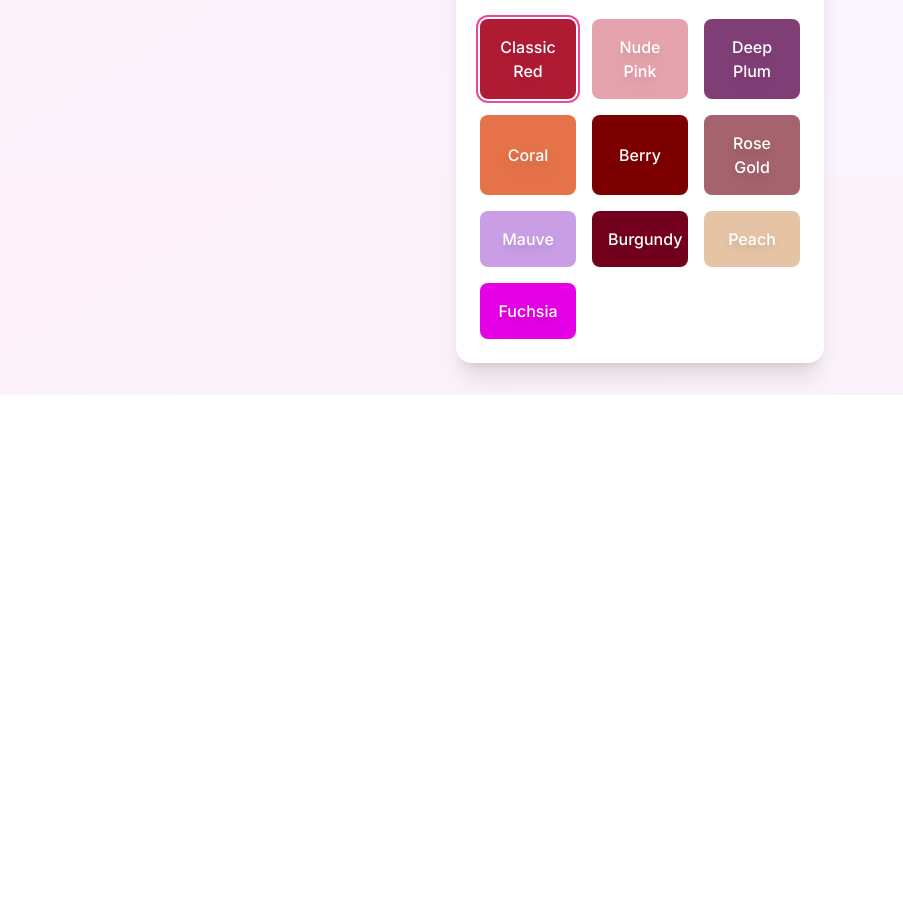
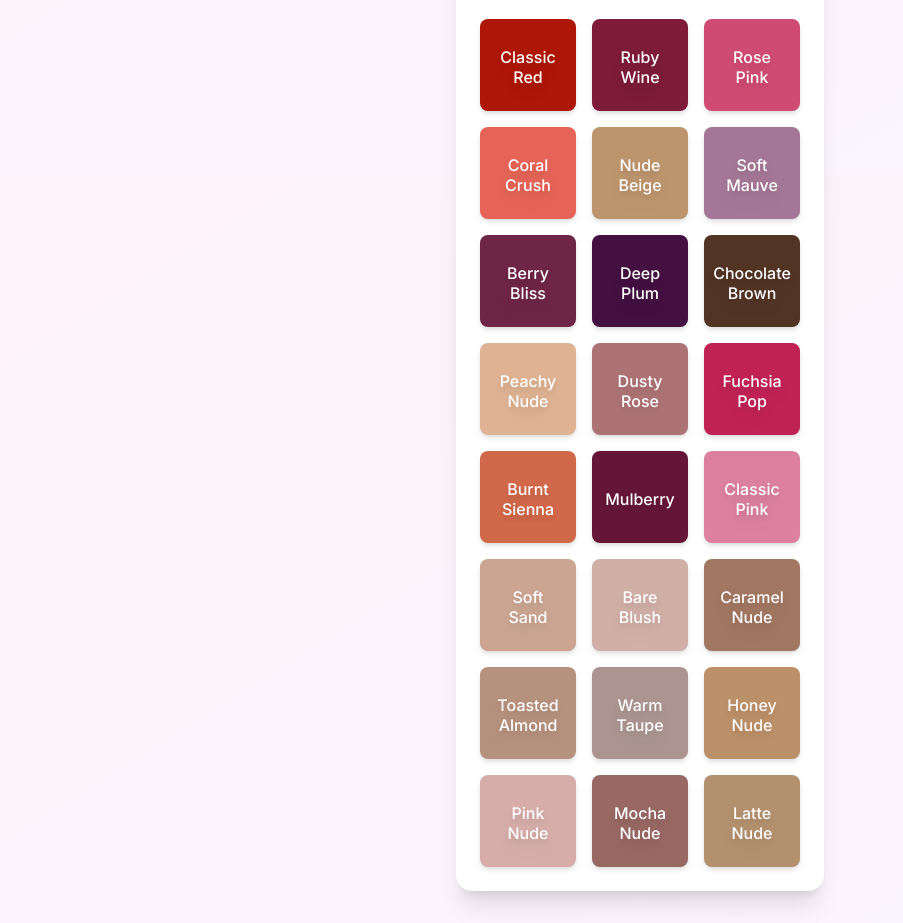
Before and after one commit to Param-Harrison/lipstick, a Next.js app: page / in a window 1280 px wide. Shown: the part 625-1548 px from the top of the page, without its empty margins (0-903 px from the left). Before the commit the page ends 1020 px from the top, so only its background shows below. Built offline with nearby package versions, Linux system fonts and the light colour scheme.

Commit message:
feat: functional

```diff
--- a/src/components/ColorPicker.tsx
+++ b/src/components/ColorPicker.tsx
@@ -8,30 +8,59 @@ interface Color {
 }
 
 interface ColorPickerProps {
-  colors: Color[];
   selectedColor: Color;
   onColorSelect: (color: Color) => void;
 }
 
-export default function ColorPicker({ colors, selectedColor, onColorSelect }: ColorPickerProps) {
+// Add or update the color palette
+const lipstickColors: Color[] = [
+  { name: 'Classic Red', hex: '#C21807' },
+  { name: 'Ruby Wine', hex: '#8B1E3F' },
+  { name: 'Rose Pink', hex: '#E75480' },
+  { name: 'Coral Crush', hex: '#FF6F61' },
+  { name: 'Nude Beige', hex: '#D2A679' },
+  { name: 'Soft Mauve', hex: '#B784A7' },
+  { name: 'Berry Bliss', hex: '#7B294E' },
+  { name: 'Deep Plum', hex: '#4B1248' },
+  { name: 'Chocolate Brown', hex: '#5B3A29' },
+  { name: 'Peachy Nude', hex: '#F7C6A3' },
+  { name: 'Dusty Rose', hex: '#C08081' },
+  { name: 'Fuchsia Pop', hex: '#D72660' },
+  { name: 'Burnt Sienna', hex: '#E97451' },
+  { name: 'Mulberry', hex: '#70193D' },
+  { name: 'Classic Pink', hex: '#F48FB1' },
+  // More nude shades
+  { name: 'Soft Sand', hex: '#E2B8A3' },
+  { name: 'Bare Blush', hex: '#E8C3B9' },
+  { name: 'Caramel Nude', hex: '#B4846C' },
+  { name: 'Toasted Almond', hex: '#CBA18B' },
+  { name: 'Warm Taupe', hex: '#BFA6A0' },
+  { name: 'Honey Nude', hex: '#D1A074' },
+  { name: 'Pink Nude', hex: '#EEC1BB' },
+  { name: 'Mocha Nude', hex: '#A9746E' },
+  { name: 'Latte Nude', hex: '#C7A17A' },
+];
+
+export default function ColorPicker({ selectedColor, onColorSelect }: ColorPickerProps) {
   return (
     <div className="grid grid-cols-2 sm:grid-cols-3 gap-4">
-      {colors.map((color) => (
+      {lipstickColors.map((color) => (
         <motion.button
           key={color.hex}
           whileHover={{ scale: 1.05 }}
           whileTap={{ scale: 0.95 }}
-          className={`relative rounded-lg p-4 transition-all ${
-            selectedColor.hex === color.hex
+          className={`relative rounded-lg p-4 transition-all flex flex-col items-center justify-center min-h-[64px] min-w-[64px] shadow-md
+            ${selectedColor.hex === color.hex
               ? 'ring-2 ring-pink-500 ring-offset-2'
-              : 'hover:ring-2 hover:ring-pink-300 hover:ring-offset-2'
-          }`}
+              : 'hover:ring-2 hover:ring-pink-300 hover:ring-offset-2'}
+          `}
           onClick={() => onColorSelect(color)}
           style={{ backgroundColor: color.hex }}
         >
           <div className="absolute inset-0 bg-black/10 rounded-lg" />
-          <span className="relative text-white font-medium drop-shadow-lg">
-            {color.name}
+          <span className="relative text-white font-medium drop-shadow-lg text-base px-2 py-1 mt-2 mb-1 text-center flex flex-col items-center justify-center leading-tight min-h-[2.5em]">
+            {color.name.split(' ').slice(0, 2).join(' ')}<br />
+            {color.name.split(' ').slice(2).join(' ')}
           </span>
         </motion.button>
       ))}
--- a/src/components/LipstickPreview.tsx
+++ b/src/components/LipstickPreview.tsx
@@ -79,16 +79,49 @@ export default function LipstickPreview({
             canvas.height = img.height;
             ctx.drawImage(img, 0, 0, canvas.width, canvas.height);
 
+            // Debug mode: set to true to draw mask outlines
+            const debug = false;
+
             // Draw face mesh landmarks
             for (const landmarks of results.multiFaceLandmarks) {
               // MediaPipe Face Mesh indices for lips
               const outerLipIndices = [61, 146, 91, 181, 84, 17, 314, 405, 321, 375, 291, 308, 324, 318, 402, 317, 14, 87, 178, 88, 95, 185, 40, 39, 37, 0, 267, 269, 270, 409, 415, 310, 311, 312, 13, 82, 81, 42, 183, 78];
-              const innerLipIndices = [78, 95, 88, 178, 87, 14, 317, 402, 318, 324, 308, 415, 310, 311, 312, 13, 82, 81, 42, 183, 78];
+              // Full, closed inner lip contour (better fit for mouth opening)
+              const innerLipIndices = [78, 191, 80, 81, 82, 13, 312, 311, 310, 415, 308, 324, 318, 402, 317, 14, 87, 178, 88, 95, 78];
 
               const outerLip = outerLipIndices.map(i => landmarks[i]);
               const innerLip = innerLipIndices.map(i => landmarks[i]);
 
-              // Create a mask for the lips
+              // Debug: draw outer and inner lip contours
+              if (debug) {
+                ctx.save();
+                ctx.lineWidth = 2;
+                ctx.strokeStyle = 'rgba(0,255,0,0.7)'; // Green for outer
+                ctx.beginPath();
+                outerLip.forEach((landmark, index) => {
+                  if (index === 0) {
+                    ctx.moveTo(landmark.x * canvas.width, landmark.y * canvas.height);
+                  } else {
+                    ctx.lineTo(landmark.x * canvas.width, landmark.y * canvas.height);
+                  }
+                });
+                ctx.closePath();
+                ctx.stroke();
+                ctx.strokeStyle = 'rgba(255,0,0,0.7)'; // Red for inner
+                ctx.beginPath();
+                innerLip.forEach((landmark, index) => {
+                  if (index === 0) {
+                    ctx.moveTo(landmark.x * canvas.width, landmark.y * canvas.height);
+                  } else {
+                    ctx.lineTo(landmark.x * canvas.width, landmark.y * canvas.height);
+                  }
+                });
+                ctx.closePath();
+                ctx.stroke();
+                ctx.restore();
+              }
+
+              // Create a mask for the lips (outer - inner, inner in reverse for evenodd)
               ctx.save();
               ctx.beginPath();
               outerLip.forEach((landmark, index) => {
@@ -99,18 +132,19 @@ export default function LipstickPreview({
                 }
               });
               ctx.closePath();
-              ctx.moveTo(innerLip[0].x * canvas.width, innerLip[0].y * canvas.height);
-              innerLip.forEach((landmark, index) => {
-                if (index !== 0) {
+              for (let i = innerLip.length - 1; i >= 0; i--) {
+                const landmark = innerLip[i];
+                if (i === innerLip.length - 1) {
+                  ctx.moveTo(landmark.x * canvas.width, landmark.y * canvas.height);
+                } else {
                   ctx.lineTo(landmark.x * canvas.width, landmark.y * canvas.height);
                 }
-              });
+              }
               ctx.closePath();
               ctx.clip('evenodd');
 
               // Blend lipstick color using soft-light for realism
               ctx.globalCompositeOperation = 'soft-light';
-              // Create a vertical gradient for the lipstick
               const minY = Math.min(...outerLip.map(pt => pt.y * canvas.height));
               const maxY = Math.max(...outerLip.map(pt => pt.y * canvas.height));
               const gradient = ctx.createLinearGradient(0, minY, 0, maxY);
@@ -118,28 +152,32 @@ export default function LipstickPreview({
               gradient.addColorStop(1, adjustColor(color.hex, -30));
               ctx.fillStyle = gradient;
               ctx.fillRect(0, minY, canvas.width, maxY - minY);
-
-              // Restore to normal composite mode
               ctx.globalCompositeOperation = 'source-over';
 
-              // Add a subtle highlight for gloss (optional, for realism)
-              ctx.save();
-              ctx.globalAlpha = 0.18;
-              ctx.beginPath();
-              // Place highlight on the lower lip center
-              const highlight = outerLip[10];
-              ctx.ellipse(
-                highlight.x * canvas.width,
-                highlight.y * canvas.height,
-                canvas.width * 0.06,
-                canvas.height * 0.018,
-                0,
-                0,
-                2 * Math.PI
-              );
-              ctx.fillStyle = '#fff';
-              ctx.fill();
-              ctx.restore();
+              // Only draw gloss if lips are closed (gap between upper/lower inner lip is small)
+              // Use points 13 (upper inner) and 14 (lower inner) for vertical gap
+              // const upperInner = landmarks[13];
+              // const lowerInner = landmarks[14];
+              // const lipGap = Math.abs((upperInner.y - lowerInner.y) * canvas.height);
+              // if (lipGap < canvas.height * 0.04) { // threshold: adjust as needed
+              //   ctx.save();
+              //   ctx.globalAlpha = 0.18;
+              //   ctx.beginPath();
+              //   // Center gloss on lower lip (outerLip[16] is usually center bottom)
+              //   const glossCenter = outerLip[16];
+              //   ctx.ellipse(
+              //     glossCenter.x * canvas.width,
+              //     glossCenter.y * canvas.height,
+              //     canvas.width * 0.06,
+              //     canvas.height * 0.018,
+              //     0,
+              //     0,
+              //     2 * Math.PI
+              //   );
+              //   ctx.fillStyle = '#fff';
+              //   ctx.fill();
+              //   ctx.restore();
+              // }
 
               ctx.restore();
             }
```
